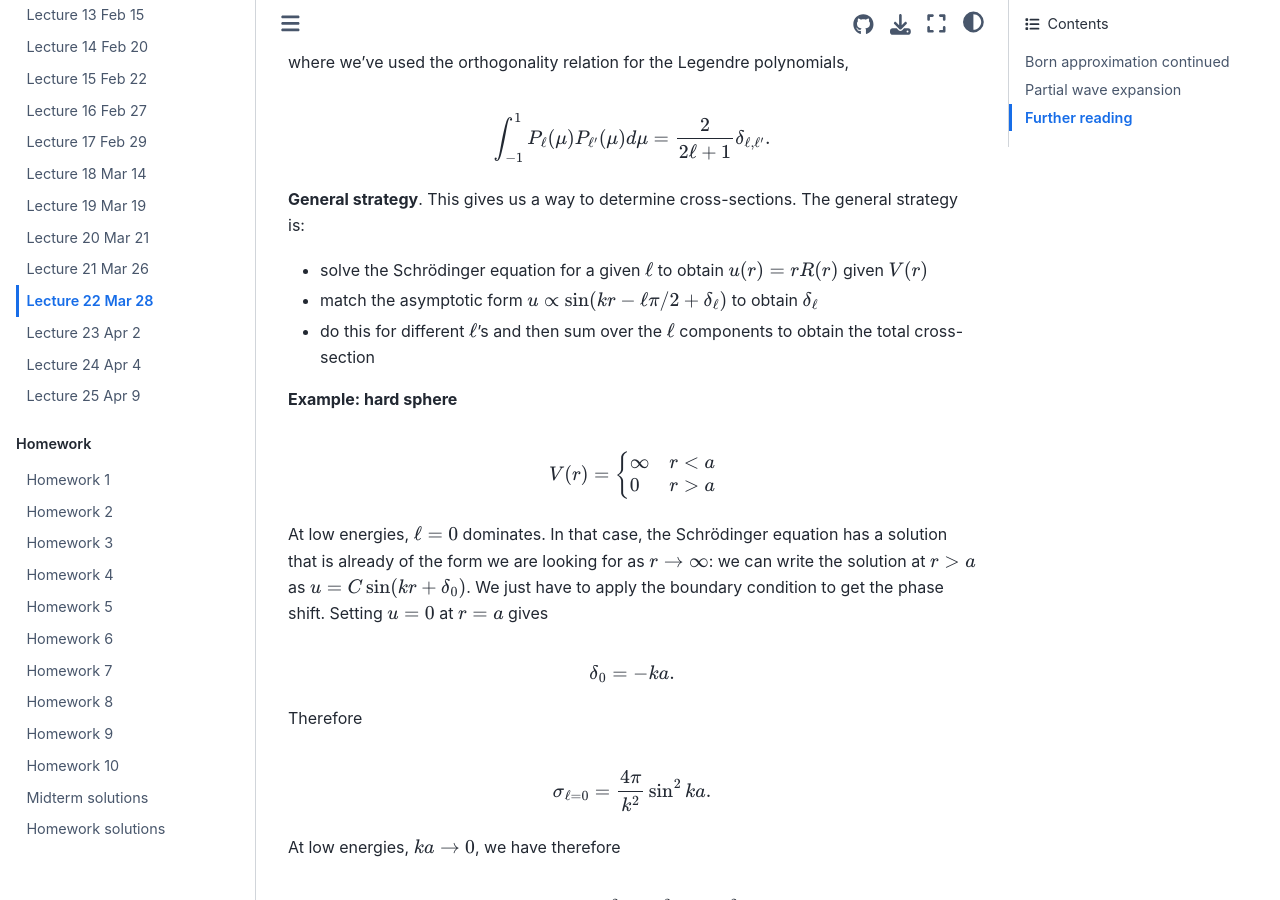
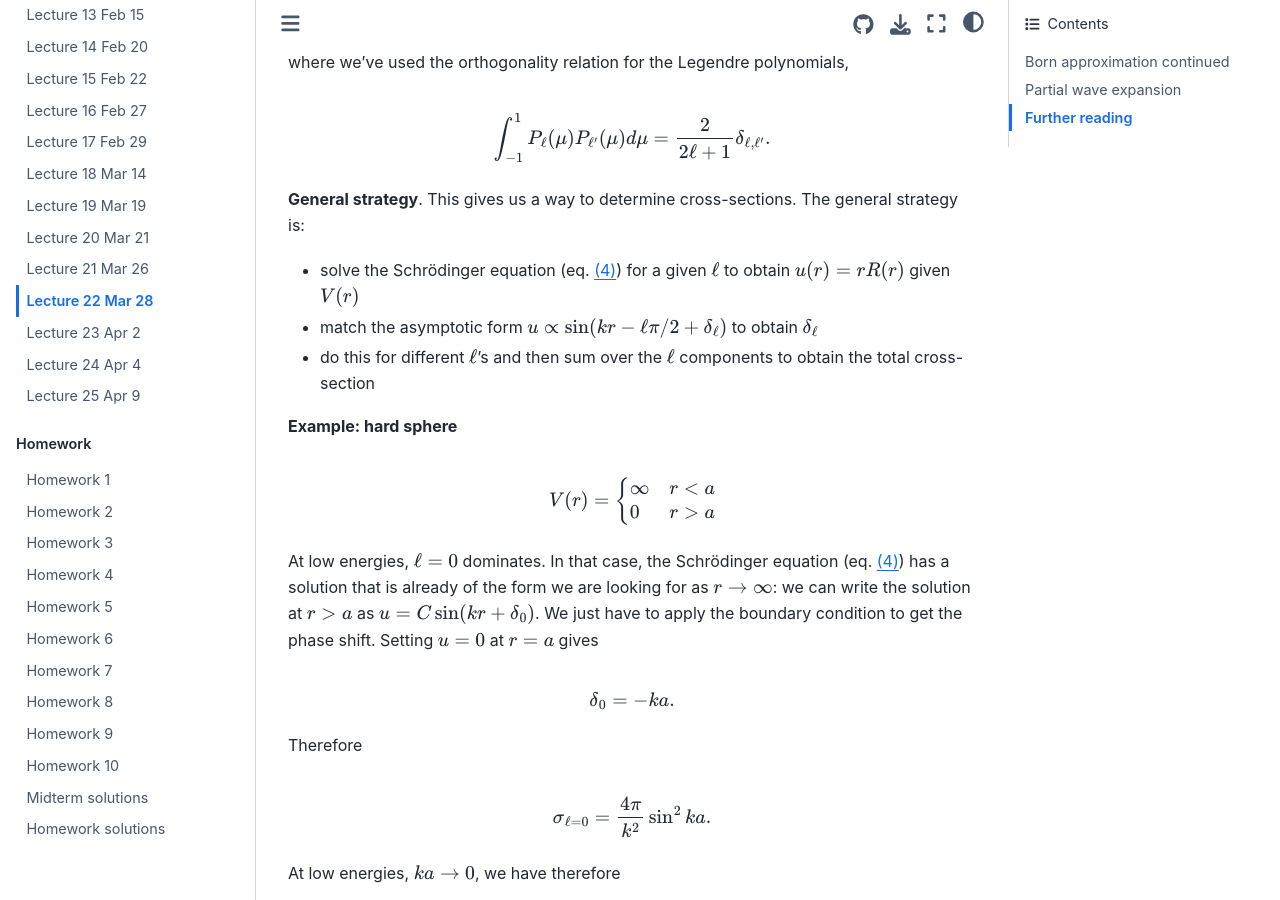
Before and after one commit to andrewcumming/phys457, a Jupyter Book: the page built from lecture22.md, in a window 1280 px wide and 900 px high, scrolled down 4639 px. Built offline with Jupyter Book 1.0.4 settings and Sphinx 7.4.7 and the Sphinx Book theme 1.1.4, drawn with Linux system fonts in a browser that asks for light colours.

Commit message:
Add eq ref to lecs 21 and 22

```diff
--- a/lecture22.md
+++ b/lecture22.md
@@ -114,7 +114,7 @@ $$\int^1_{-1} P_\ell(\mu) P_{\ell^\prime}(\mu) d\mu = {2\over 2\ell+1}\delta_{\e
 
 **General strategy**. This gives us a way to determine cross-sections. The general strategy is:
 
-+ solve the Schrödinger equation for a given $\ell$ to obtain $u(r) = rR(r)$ given $V(r)$
++ solve the Schrödinger equation (eq. {eq}`radialSchr`) for a given $\ell$ to obtain $u(r) = rR(r)$ given $V(r)$
 
 + match the asymptotic form $u\propto \sin(kr -\ell \pi /2 + \delta_\ell)$ to obtain $\delta_\ell$
 
@@ -126,7 +126,7 @@ $$V(r) = \begin{cases} \infty & \text{$r<a$} \\
 0 & \text{$r>a$}
 \end{cases}$$
 
-At low energies, $\ell=0$ dominates. In that case, the Schrödinger equation has a solution that is already of the form we are looking for as $r\rightarrow\infty$: we can write the solution at $r>a$ as $u=C\sin(kr+\delta_0)$. We just have to apply the boundary condition to get the phase shift. Setting $u=0$ at $r=a$ gives
+At low energies, $\ell=0$ dominates. In that case, the Schrödinger equation (eq. {eq}`radialSchr`) has a solution that is already of the form we are looking for as $r\rightarrow\infty$: we can write the solution at $r>a$ as $u=C\sin(kr+\delta_0)$. We just have to apply the boundary condition to get the phase shift. Setting $u=0$ at $r=a$ gives
 
 $$\delta_0 = -ka.$$
 
```
Also changed, not shown: lecture21.md (+1 -1 lines).
